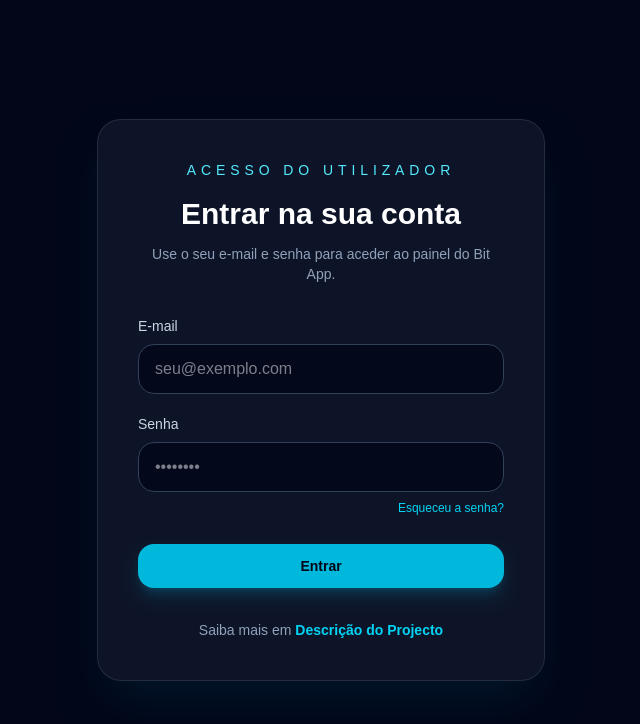
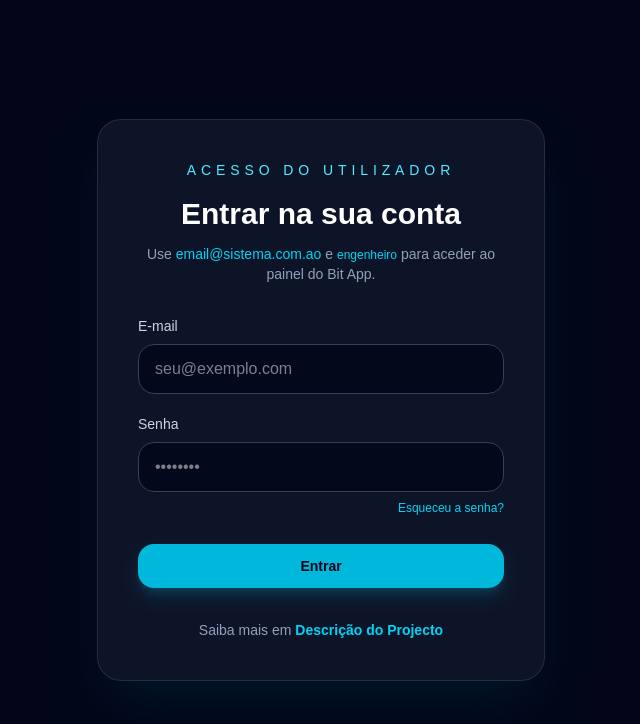
Before and after one commit to Paulino-46/Plataforma-Inteligencia-Publica, a Next.js app in the folder frontend/: page / in a window 1280 px wide. Shown: the top 724 px of the page, without its empty margins (319-959 px from the left). Built offline with nearby package versions, Linux system fonts and the light colour scheme; no server answers.

Commit message:
Autenticação ...

```diff
--- a/frontend/app/page.tsx
+++ b/frontend/app/page.tsx
@@ -66,7 +66,7 @@ export default function LoginUserPage() {
           <p className="text-sm uppercase tracking-[0.35em] text-cyan-300">Acesso do utilizador</p>
           <h1 className="mt-4 text-3xl font-semibold text-white">Entrar na sua conta</h1>
           <p className="mt-3 text-sm text-slate-400">
-            Use o seu e-mail e senha para aceder ao painel do Bit App.
+            Use <a href="mailto:email@sistema.com.ao" className="text-cyan-400 hover:text-cyan-300 transition-colors">email@sistema.com.ao</a>  e <a className="text-xs text-cyan-400 hover:text-cyan-300 transition-colors">engenheiro</a> para aceder ao painel do Bit App.
           </p>
         </div>
 
```
